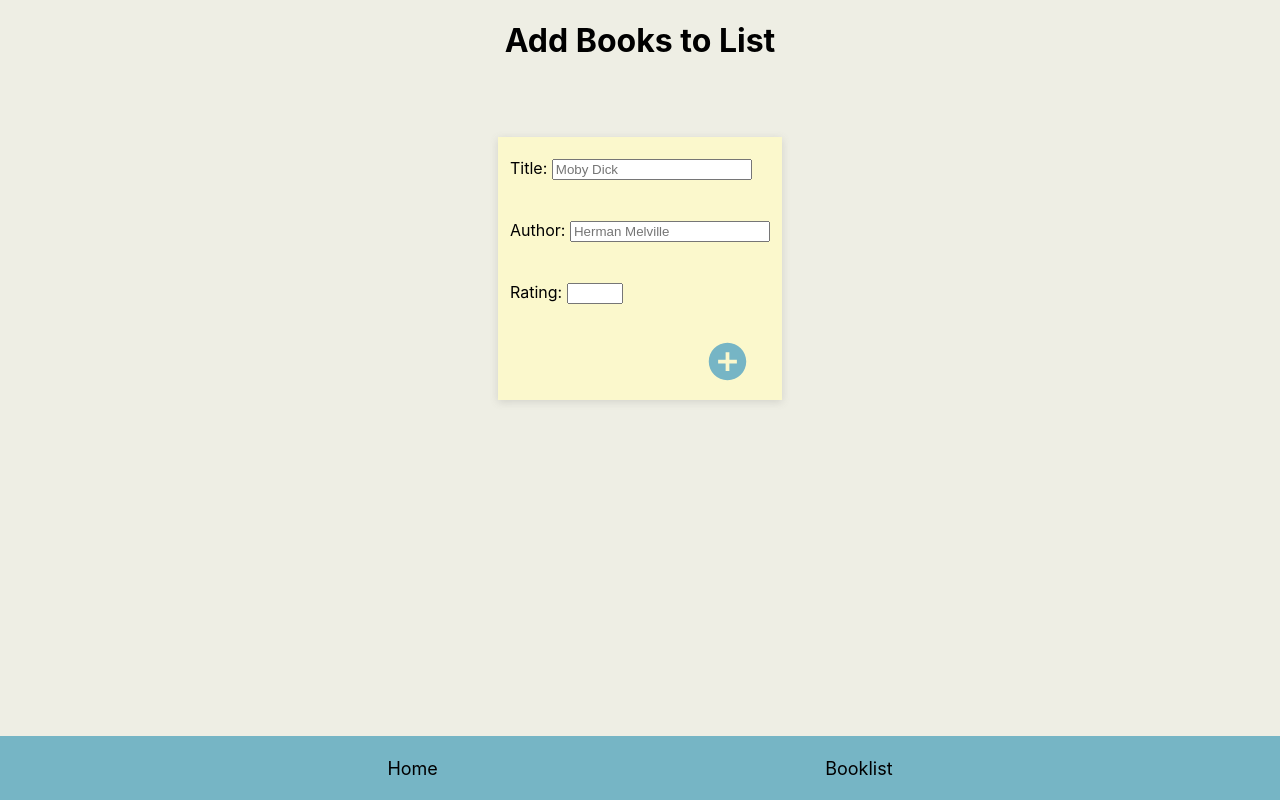
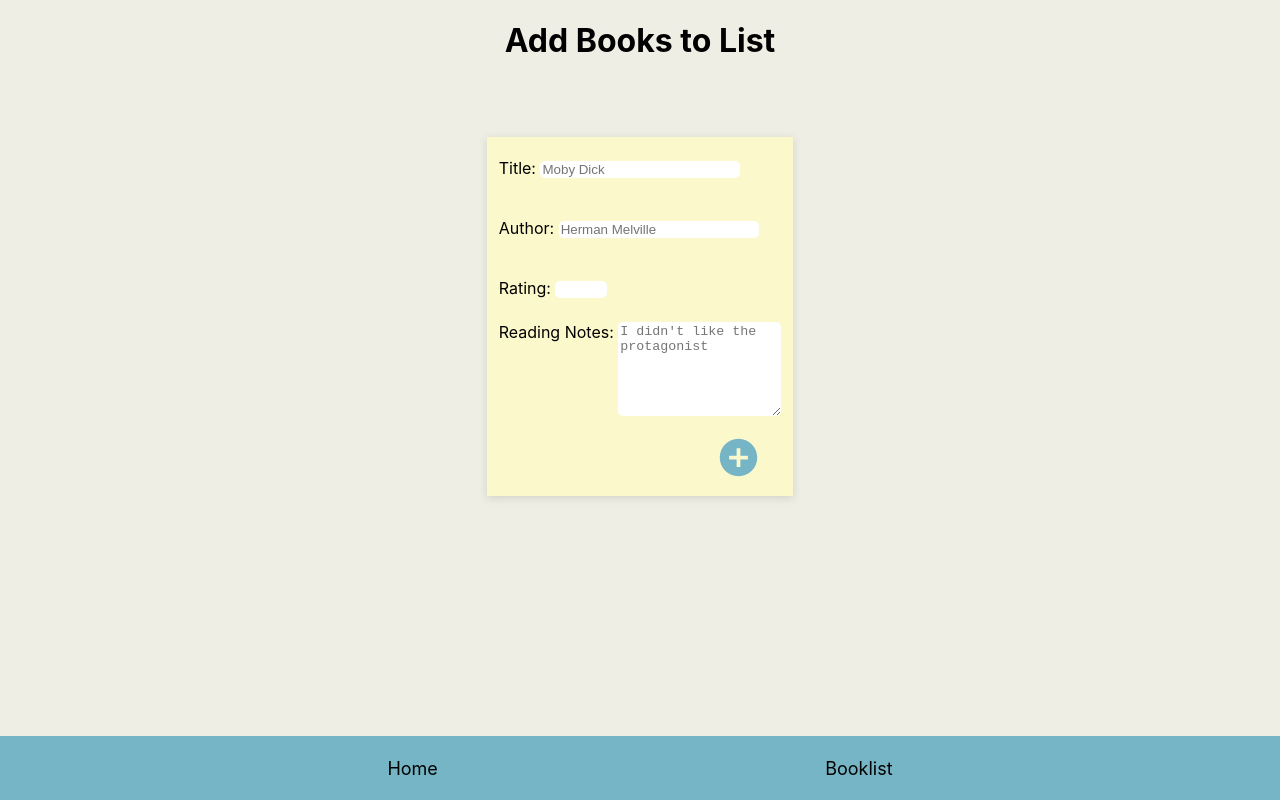
Before and after one commit to AnH13-6/capstone-project-two, a Next.js app: page / in a window 1280 px wide. Built offline with nearby package versions, Linux system fonts and the light colour scheme; no server answers; the database is empty.

Commit message:
add detail pages for each book

```diff
--- a/src/components/BookForm.js
+++ b/src/components/BookForm.js
@@ -29,38 +29,49 @@ export default function BookForm({books, onHandleBooks}) {
 			<Fieldset>
 				<p>
 					<label htmlFor="title">Title: </label>
-					<input
+					<Input
 						type="text"
 						id="title"
 						name="title"
 						placeholder="Moby Dick"
 						required
 						style={{width: '200px'}}
-					></input>
+					></Input>
 				</p>
 				<p>
 					<label htmlFor="author">Author: </label>
 
-					<input
+					<Input
 						type="text"
 						id="author"
 						name="author"
 						placeholder="Herman Melville"
 						required
 						style={{width: '200px'}}
-					></input>
+					></Input>
 				</p>
 				<p>
 					<label htmlFor="rating">Rating: </label>
-					<input
+					<Input
 						id="rating"
 						type="number"
 						min="1"
 						max="10"
 						name="rating"
 						required
-					></input>
+					></Input>
 				</p>
+				<div style={{verticalAlign: 'middle'}}>
+					<label htmlFor="readingNotes">Reading Notes: </label>
+					<Textarea
+						id="readingNotes"
+						type="textarea"
+						rows="6"
+						cols="18"
+						name="readingNotes"
+						placeholder="I didn't like the protagonist"
+					></Textarea>
+				</div>
 				<AddButton type="submit">
 					<AddCircleIcon style={{height: '45px', width: '45px'}} />
 				</AddButton>
@@ -92,3 +103,14 @@ const AddButton = styled.button`
 		background: #c39696;
 	}
 `;
+
+const Input = styled.input`
+	border: transparent;
+	border-radius: 5px;
+`;
+
+const Textarea = styled.textarea`
+	border: transparent;
+	border-radius: 5px;
+	vertical-align: top;
+`;
--- a/src/pages/_app.js
+++ b/src/pages/_app.js
@@ -20,7 +20,7 @@ export default function App({Component, pageProps}) {
 				console.log(error);
 			}
 		}
-	}, [books]);
+	}, []);
 
 	return (
 		<>
```
Also changed, not shown: src/components/booklist.js (+18 -5 lines), src/pages/[bookId].js (added, +48 -0 lines), src/pages/favoriteBooks.js (deleted, +0 -16 lines).
